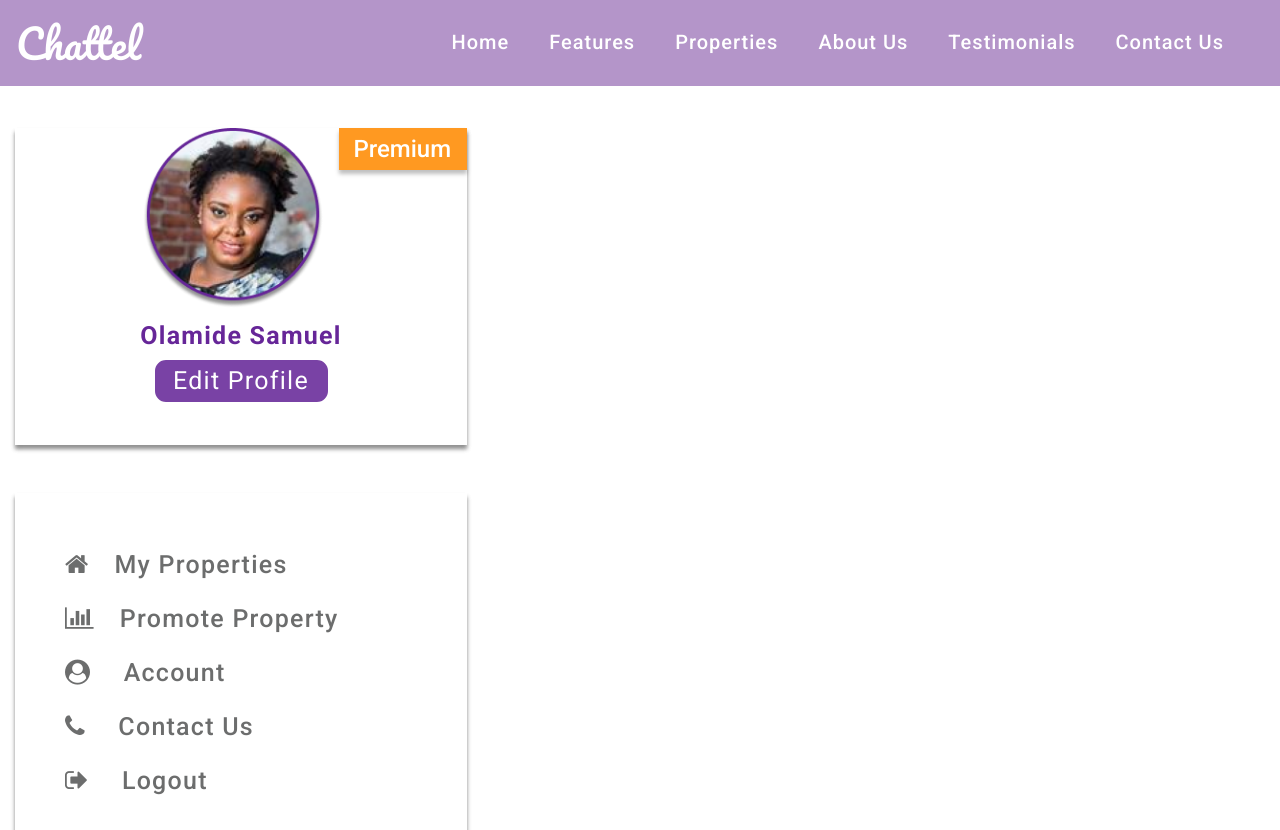
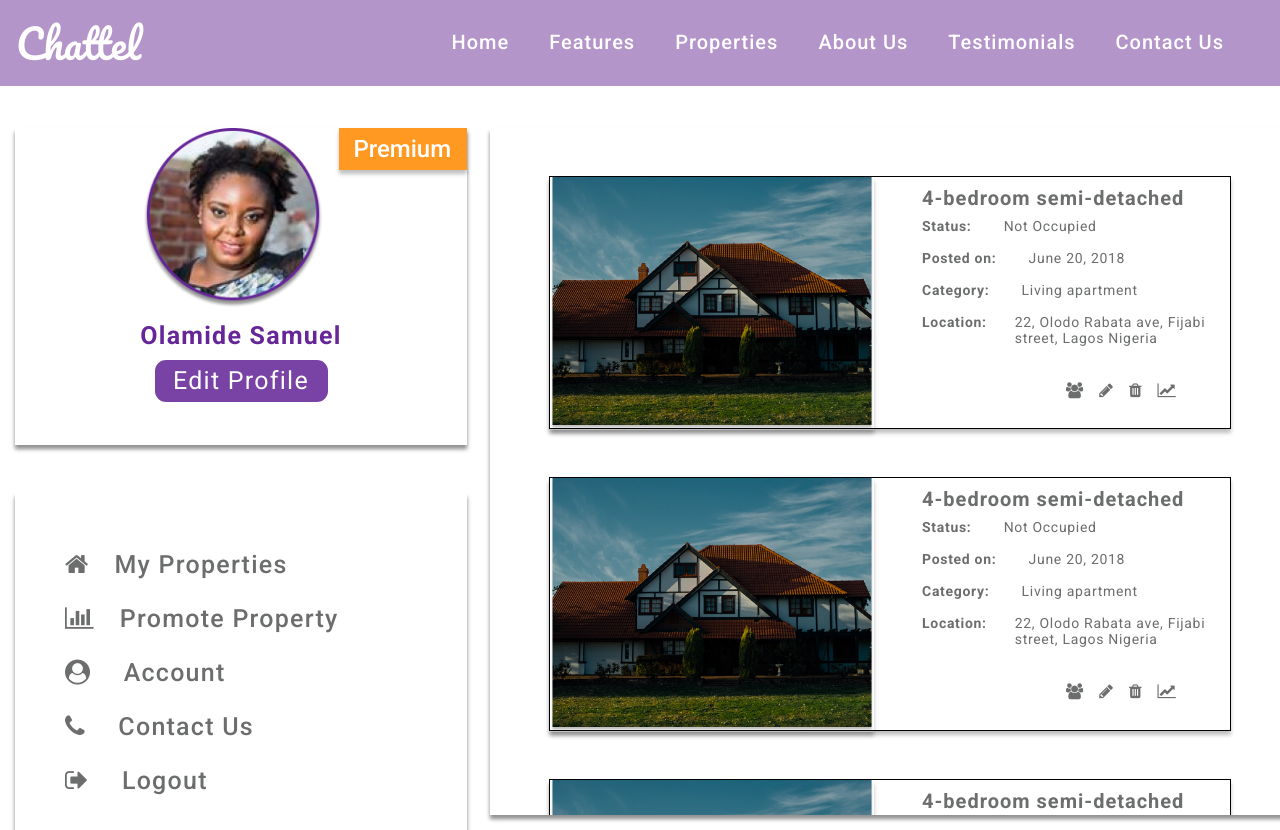
Before and after one commit to AlfredBryan/Chattel, a React (Create React App) app in the folder client/: page /dashboard in a window 1280 px wide. Built offline with nearby package versions, Linux system fonts and the light colour scheme.

Commit message:
complete dashboard

```diff
--- a/client/src/components/Property/Properties.js
+++ b/client/src/components/Property/Properties.js
@@ -12,8 +12,7 @@ class Properties extends Component {
         <div className="property_main">
           <h1>ALL PROPERTIES</h1>
         </div>
-        <div className="center-div">
-          <div className="property">
+        <div className="property mx-auto">
           <div className="property_content">
             <div className="property_img">
               <div className="property_price">
@@ -62,8 +61,7 @@ class Properties extends Component {
             </div>
           </div>
         </div>
-        </div>
-        <Footer/>
+        <Footer />
       </React.Fragment>
     );
   }
--- a/client/src/components/Property/style.css
+++ b/client/src/components/Property/style.css
@@ -1,15 +1,12 @@
-.center-div {
-    text-align: center;
-}
 
 .property {
-    display: inline-block;
     width: 1087px;
     height: 404px;
     background: #FFFFFF;
     border: 1px solid #000000;
     box-shadow: 0px 4px 4px rgba(0, 0, 0, 0.25);
     margin-top: 4em;
+
 }
 
 .property_main h1 {
@@ -158,4 +155,30 @@
         margin-left: 6em;
         font-size: 50px;
     }
+    .property_content {
+        display: block;
+    }
+    .property_text {
+        padding-left: 1em;
+    }
+    .property {
+        width: 450px;
+        border: 0px;
+        box-shadow: 0px 4px 4px #FFFFFF;
+        margin-bottom: 20em;
+
+    }
+    .property_img {
+        width: 450px;
+        height: 300px;
+    }
+    .property_main h1 {
+        font-size: 34px;
+        line-height: 63px;
+        margin-right: 3em;
+    }
+    .property_price {
+        top: 80%;
+        left: 45%;
+    }
 }
--- a/client/src/components/User/Dashboard.js
+++ b/client/src/components/User/Dashboard.js
@@ -9,7 +9,7 @@ class Dashboard extends Component {
         <CustomNav />
         <div className="container-fluid dashboard_main">
           <div className="row">
-            <div className="col-xs-12 col-sm-4 col-md-4">
+            <div className="col-xs-12 col-sm-4 col-md-4 user_profile_detail">
               <div className="user_profile">
                 <div className="d-flex">
                   <div className="user_img">
@@ -46,7 +46,106 @@ class Dashboard extends Component {
                 </div>
               </div>
             </div>
-            <div className="col-xs-12 col-sm-8 col-md-8"></div>
+            <div className="col-xs-12 col-sm-8 col-md-8">
+              <div className="user_properties">
+                <div className="user_property mx-auto">
+                  <div className="user_property_img">
+                    <img src={require("../../images/property.png")} alt="" />
+                  </div>
+                  <div className="user_property_text">
+                    <div className="property_writeup">
+                      <h3>4-bedroom semi-detached</h3>
+                      <p>
+                        Status: <span>Not Occupied</span>
+                      </p>
+                      <p>
+                        Posted on: <span>June 20, 2018</span>
+                      </p>
+                      <p>
+                        Category: <span>Living apartment</span>
+                      </p>
+                      <p>
+                        Location:
+                        <span className="float-right">
+                          22, Olodo Rabata ave, Fijabi <br />
+                          street, Lagos Nigeria
+                        </span>
+                      </p>
+                    </div>
+                    <div className="card_fa">
+                      <i className="fa fa-users"></i>
+                      <i className="fa fa-pencil"></i>
+                      <i className="fa fa-trash"></i>
+                      <i className="fa fa-line-chart"></i>
+                    </div>
+                  </div>
+                </div>
+                <div className="user_property mx-auto">
+                  <div className="user_property_img">
+                    <img src={require("../../images/property.png")} alt="" />
+                  </div>
+                  <div className="user_property_text">
+                    <div className="property_writeup">
+                      <h3>4-bedroom semi-detached</h3>
+                      <p>
+                        Status: <span>Not Occupied</span>
+                      </p>
+                      <p>
+                        Posted on: <span>June 20, 2018</span>
+                      </p>
+                      <p>
+                        Category: <span>Living apartment</span>
+                      </p>
+                      <p>
+                        Location:
+                        <span className="float-right">
+                          22, Olodo Rabata ave, Fijabi <br />
+                          street, Lagos Nigeria
+                        </span>
+                      </p>
+                    </div>
+                    <div className="card_fa">
+                      <i className="fa fa-users"></i>
+                      <i className="fa fa-pencil"></i>
+                      <i className="fa fa-trash"></i>
+                      <i className="fa fa-line-chart"></i>
+                    </div>
+                  </div>
+                </div>
+                <div className="user_property mx-auto">
+                  <div className="user_property_img">
+                    <img src={require("../../images/property.png")} alt="" />
+                  </div>
+                  <div className="user_property_text">
+                    <div className="property_writeup">
+                      <h3>4-bedroom semi-detached</h3>
+                      <p>
+                        Status: <span>Not Occupied</span>
+                      </p>
+                      <p>
+                        Posted on: <span>June 20, 2018</span>
+                      </p>
+                      <p>
+                        Category: <span>Living apartment</span>
+                      </p>
+                      <p>
+                        Location:
+                        <span className="float-right">
+                          22, Olodo Rabata ave, Fijabi <br />
+                          street, Lagos Nigeria
+                        </span>
+                      </p>
+                    </div>
+                    <div className="card_fa">
+                      <i className="fa fa-users"></i>
+                      <i className="fa fa-pencil"></i>
+                      <i className="fa fa-trash"></i>
+                      <i className="fa fa-line-chart"></i>
+                    </div>
+                  </div>
+                </div>
+              </div>
+            </div>
           </div>
         </div>
       </React.Fragment>
--- a/client/src/components/User/dashboard.css
+++ b/client/src/components/User/dashboard.css
@@ -104,3 +104,96 @@
     color: #FFFFFF;
     cursor: pointer;
 }
+
+.user_properties {
+    width: 800px;
+    height: 687px;
+    background: #FFFFFF;
+    box-shadow: 0px 4px 4px rgba(0, 0, 0, 0.25), 0px 4px 4px rgba(0, 0, 0, 0.25);
+    margin-left: 3em;
+    overflow: scroll;
+}
+
+.user_property {
+    width: 682px;
+    height: 253.48px;
+    background: #FFFFFF;
+    border: 1px solid #000000;
+    box-shadow: 0px 4px 4px rgba(0, 0, 0, 0.25);
+    margin-top: 3em;
+    display: flex;
+}
+
+.user_property_img img {
+    width: 324.37px;
+    height: 253.48px;
+    box-shadow: 0px 4px 4px rgba(0, 0, 0, 0.25);
+}
+
+.property_writeup {
+    padding-left: 3em;
+}
+
+.property_writeup h3 {
+    font-family: Roboto;
+    font-style: normal;
+    font-weight: bold;
+    font-size: 20px;
+    line-height: 23px;
+    letter-spacing: 0.05em;
+    color: #6C6D6D;
+    margin-top: 0.5em;
+}
+
+.property_writeup p {
+    font-family: Roboto;
+    font-style: normal;
+    font-weight: bold;
+    font-size: 14px;
+    line-height: 16px;
+    letter-spacing: 0.05em;
+    color: #6C6D6D;
+}
+
+.property_writeup p>span {
+    font-family: Roboto;
+    font-style: normal;
+    font-weight: normal;
+    font-size: 14px;
+    line-height: 16px;
+    letter-spacing: 0.05em;
+    color: #6C6D6D;
+    padding-left: 2em;
+}
+
+.card_fa {
+    margin-top: 3em;
+    margin-left: 12em;
+    color: #6C6D6D;
+}
+
+.card_fa i:not(:first-child) {
+    padding-left: 1em;
+}
+
+@media screen and (max-width: 600px) {
+    .user_properties {
+        width: 452px;
+        margin-left: 0em;
+        margin-top: 3em;
+    }
+
+    .user_property {
+        width: 350px;
+        height: 253.48px;
+        border: 0px solid #000000;
+        box-shadow: 0px 4px 4px #FFFFFF;
+        margin-top: 3em;
+        display: block;
+    }
+
+    .property_writeup {
+        padding-left: 2em;
+    }
+
+}
```
Lines whose indentation alone changed are shown as unchanged.
